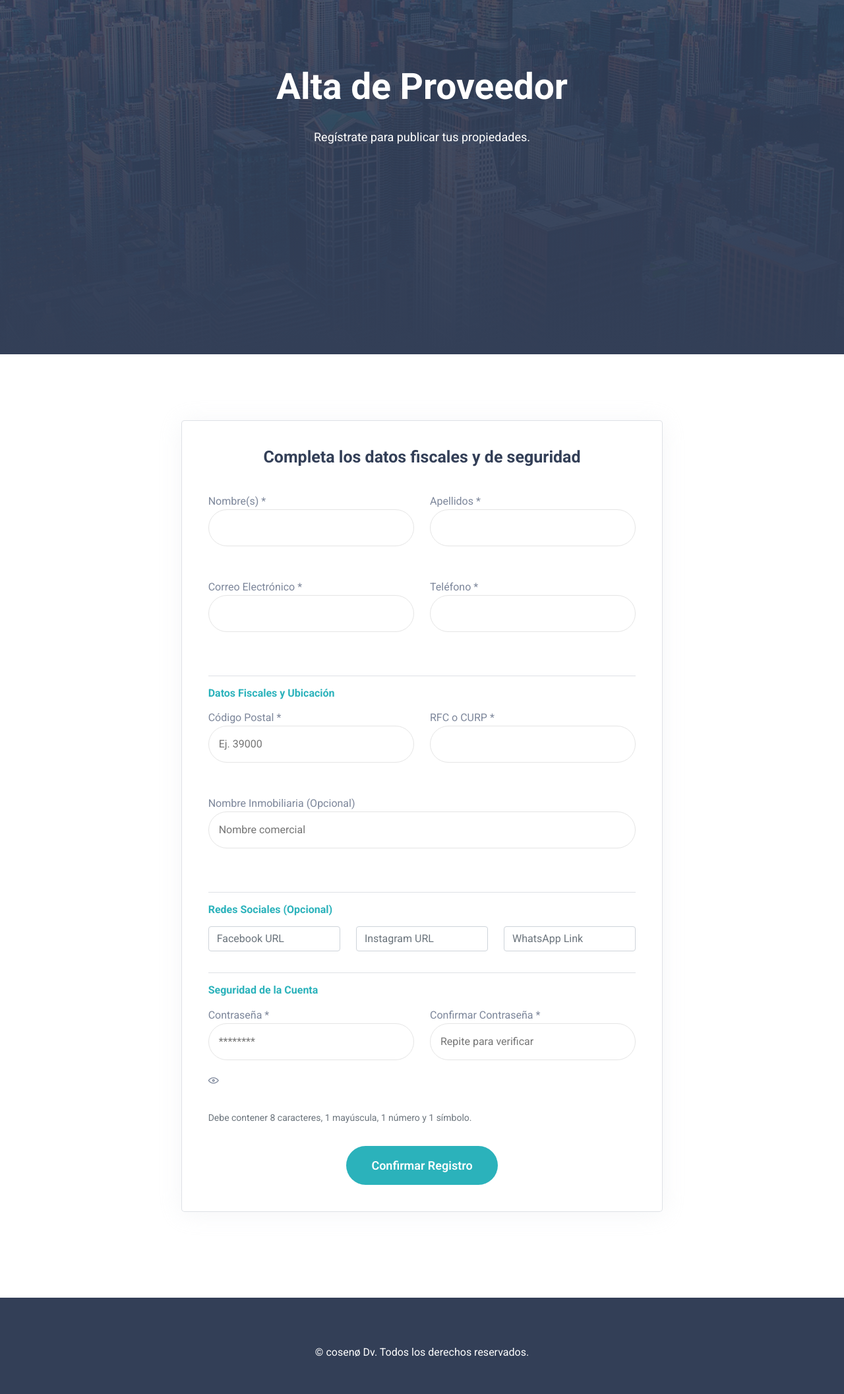
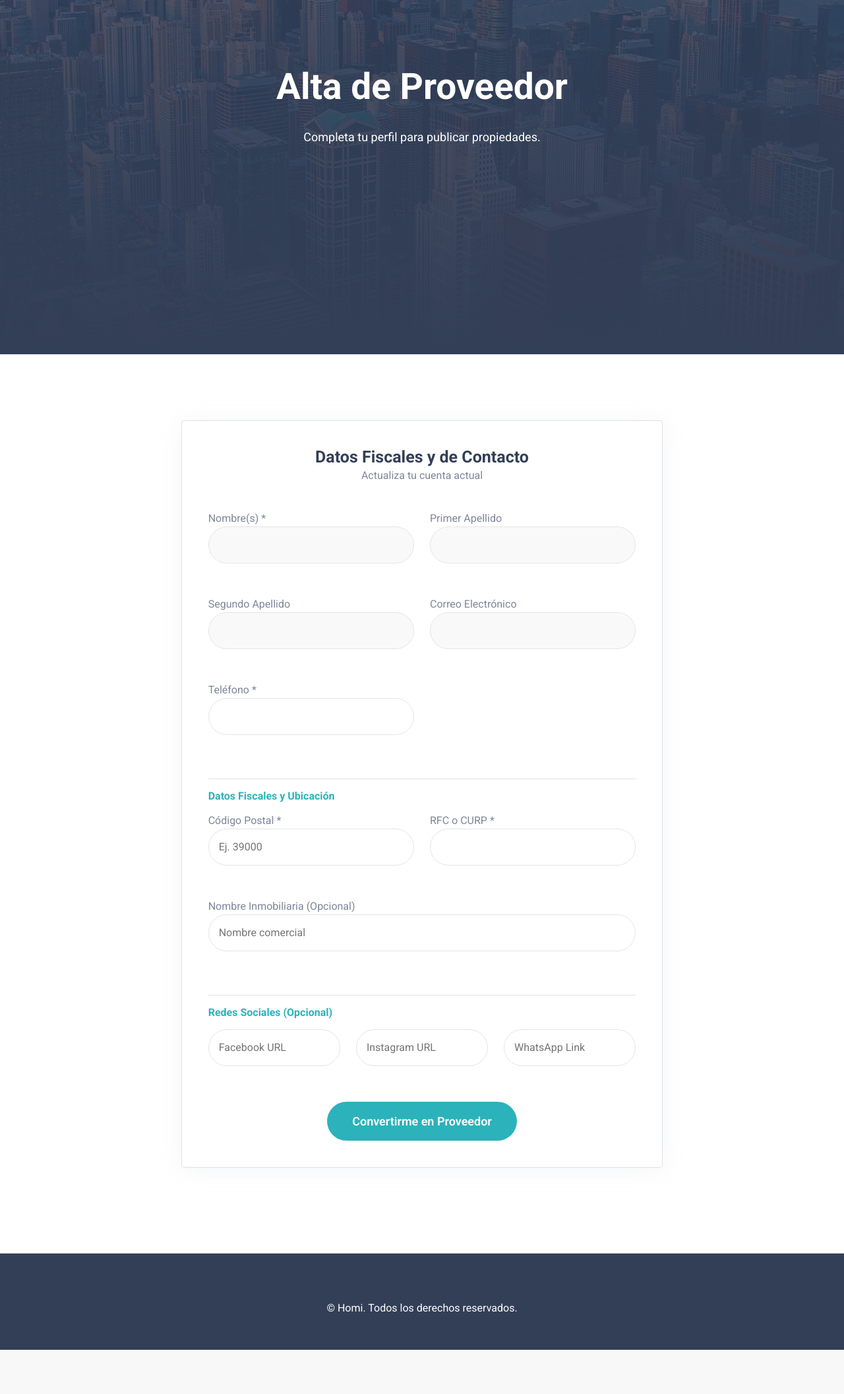
Before and after one commit to angelito05/Homi, a Flask app: template src/templates/registro_proveedor.html in a window 1280 px wide. Shown: the part 281-2394 px from the top of the page at 66% size. After the commit the page ends 2327 px from the top, so only its background shows below. Run offline with Flask 3, Linux system fonts and the light colour scheme; the template is opened without the code that fills it, so the values that code supplies are empty; some libraries are stand-ins or nearby versions.

Commit message:
mejoras de funcion

```diff
--- a/app.py
+++ b/app.py
@@ -123,88 +123,51 @@ def registro():
     # GET: mostrar formulario
     return render_template("registro.html")
 
+# En app.py
+
 @app.route('/registro_proveedor', methods=['GET', 'POST'])
 def registro_proveedor():
-    # Si es GET, mostramos el formulario
-    if request.method == 'GET':
-        # Pasamos los datos de sesión (si existen) para pre-llenar
-        datos_usuario = {}
-        if "usuario_id" in session:
-            # Buscamos los datos frescos de la BD
-            import consultas # Asegúrate de tener esto o usar mongo directamente
-            usuario_db = usuarios.find_one({"_id": ObjectId(session["usuario_id"])}) if "usuario_id" in session else None
-            if usuario_db:
-                datos_usuario = usuario_db
+    # 1. SEGURIDAD: Solo usuarios logueados pueden entrar aquí
+    if "usuario_id" not in session:
+        flash("Por favor, inicia sesión como cliente antes de registrarte como proveedor.", "error")
+        return redirect(url_for("home")) # O a login
 
-        return render_template('registro_proveedor.html', user={})
+    usuario_id = ObjectId(session["usuario_id"])
 
-    # Si es POST (Enviaron el formulario)
+    # 2. PROCESAR FORMULARIO (POST)
     if request.method == 'POST':
         data = request.form.to_dict()
-        correo = data.get("correo_electronico")
-        contrasena = data.get("contrasena")
 
-        # Validar confirmación de contraseña (solo si está creando cuenta nueva o cambiando pass)
-        if data.get("contrasena") and data["contrasena"] != data.get("confirmar_contrasena"):
-             flash("Las contraseñas no coinciden.", "error")
-             return render_template('registro_proveedor.html', user=data)
+        # Preparamos solo los campos nuevos/actualizables
+        datos_actualizar = {
+            "telefono": data.get("telefono"),
+            "codigo_postal": data.get("codigo_postal"),
+            "rfc_curp": data.get("rfc_curp"),
+            "nombre_inmobiliaria": data.get("inmobiliaria"),
+            "url_facebook": data.get("url_facebook"),
+            "url_instagram": data.get("url_instagram"),
+            "url_whatsapp": data.get("url_whatsapp"),
 
-        # VALIDAR CONTRASEÑA SEGURA
-        if not validar_contrasena_segura(data["contrasena"]):
-            flash("La contraseña no es segura (Faltan mayúsculas, números o símbolos).", "error")
-            return render_template('registro_proveedor.html', user=data)
-
-        usuario_existente = usuarios.find_one({"correo_electronico": correo})
-
-        datos_extra = {
-            "telefono": data.get("telefono"),
-            "codigo_postal": data.get("codigo_postal"), # NUEVO
-            "rfc_curp": data.get("rfc_curp"),           # NUEVO
-            "nombre_inmobiliaria": data.get("inmobiliaria", ""),
-            "url_facebook": data.get("url_facebook", ""),
-            "url_instagram": data.get("url_instagram", ""),
-            "url_whatsapp": data.get("url_whatsapp", ""),
+            # CAMBIO DE ROL
+            "rol": "proveedor",
             "verificado": False
         }
 
-        if usuario_existente:
-            # Validar que la contraseña coincida con la de la BD para confirmar identidad
-            if not bcrypt.check_password_hash(usuario_existente["contrasena"], contrasena):
-                flash("Contraseña incorrecta. Para convertir tu cuenta, ingresa tu contraseña actual.", "error")
-                return render_template('registro_proveedor.html', user=data)
+        # ACTUALIZAMOS EL REGISTRO EXISTENTE
+        usuarios.update_one(
+            {"_id": usuario_id},
+            {"$set": datos_actualizar}
+        )
 
-            # Actualizar rol y datos
-            usuarios.update_one(
-                {"_id": usuario_existente["_id"]},
-                {
-                    "$set": {
-                        "rol": "proveedor",
-                        **datos_extra # Desempaqueta los datos extra aquí
-                    }
-                }
-            )
-            # Actualizar sesión para que el cambio de rol se refleje inmediatamente
-            session["rol"] = "proveedor"
-            flash("¡Felicidades! Ahora eres proveedor.", "success")
-            return redirect(url_for("home")) # Redirigir a Home (Inicio)
+        # Actualizamos la sesión
+        session["rol"] = "proveedor"
+        flash("¡Felicidades! Tu cuenta ahora es de Proveedor.", "success")
+        return redirect(url_for("dashboard"))
 
-        else:
-            # Usuario Nuevo
-            hashed_password = bcrypt.generate_password_hash(contrasena).decode("utf-8")
-            nuevo_proveedor = {
-                "nombre": data["nombre"],
-                "primer_apellido": data["primer_apellido"],
-                "segundo_apellido": data.get("segundo_apellido", ""),
-                "correo_electronico": correo,
-                "contrasena": hashed_password,
-                "rol": "proveedor",
-                "estado": "activo",
-                "fecha_registro": datetime.now(),
-                **datos_extra
-            }
-            usuarios.insert_one(nuevo_proveedor)
-            flash("Registro de proveedor exitoso.", "success")
-            return redirect(url_for("index"))
+    # 3. CARGAR DATOS (GET)
+    usuario_db = usuarios.find_one({"_id": usuario_id})
+    # Pasamos 'user' al template para que llene los inputs automáticamente
+    return render_template('registro_proveedor.html', user=usuario_db)
 
 
 @app.route("/perfil", methods=["GET", "POST"])
--- a/src/templates/registro_proveedor.html
+++ b/src/templates/registro_proveedor.html
@@ -6,16 +6,16 @@
     <title>Homi - Registro de Proveedores</title>
     <meta name="viewport" content="width=device-width, initial-scale=1">
 
-    <link rel="shortcut icon" href="static/images/logoHomi.png" type="image/png">
+    <link rel="shortcut icon" href="{{ url_for('static', filename='images/logoHomi.png') }}" type="image/png">
 
-    <link rel="stylesheet" href="static/css/animate.css">
-    <link rel="stylesheet" href="static/css/tiny-slider.css">
-    <link rel="stylesheet" href="static/css/glightbox.min.css">
-    <link rel="stylesheet" href="static/css/LineIcons.2.0.css">
-    <link rel="stylesheet" href="static/css/selectr.css">
-    <link rel="stylesheet" href="static/css/nouislider.css">
-    <link rel="stylesheet" href="static/css/bootstrap-5.0.5-alpha.min.css">
-    <link rel="stylesheet" href="static/css/style.css">
+    <link rel="stylesheet" href="{{ url_for('static', filename='CSS/animate.css') }}">
+    <link rel="stylesheet" href="{{ url_for('static', filename='CSS/tiny-slider.css') }}">
+    <link rel="stylesheet" href="{{ url_for('static', filename='CSS/glightbox.min.css') }}">
+    <link rel="stylesheet" href="{{ url_for('static', filename='CSS/LineIcons.2.0.css') }}">
+    <link rel="stylesheet" href="{{ url_for('static', filename='CSS/selectr.css') }}">
+    <link rel="stylesheet" href="{{ url_for('static', filename='CSS/nouislider.css') }}">
+    <link rel="stylesheet" href="{{ url_for('static', filename='CSS/bootstrap-5.0.5-alpha.min.css') }}">
+    <link rel="stylesheet" href="{{ url_for('static', filename='CSS/style.css') }}">
 
     <style>
         .login-area .single-input input {
@@ -28,6 +28,12 @@
         }
         .login-area .single-input input:focus {
             border-color: #2BB2BB;
+        }
+        /* Clase extra para inputs bloqueados */
+        .input-readonly {
+            background-color: #f9f9f9;
+            color: #777;
+            cursor: not-allowed;
         }
     </style>
 </head>
@@ -82,7 +88,7 @@
                 <div class="mx-auto col-lg-9 col-xl-9 col-md-10">
                     <div class="text-center hero-content">
                         <h1 class="mb-30 wow fadeInUp" data-wow-delay=".2s" style="color: #fff;">Alta de Proveedor</h1>
-                        <p class="wow fadeInUp" data-wow-delay=".4s" style="color: #fff;">Regístrate para publicar tus propiedades.</p>
+                        <p class="wow fadeInUp" data-wow-delay=".4s" style="color: #fff;">Completa tu perfil para publicar propiedades.</p>
                     </div>
                 </div>
             </div>
@@ -96,7 +102,8 @@
                     <div class="login-content box-style" style="padding: 40px;">
 
                         <div class="text-center mb-40">
-                            <h3>Completa los datos fiscales y de seguridad</h3>
+                            <h3>Datos Fiscales y de Contacto</h3>
+                            <p>Actualiza tu cuenta actual</p>
                         </div>
 
                         {% with messages = get_flashed_messages(with_categories=true) %}
@@ -109,29 +116,37 @@
 
                         <form action="{{ url_for('registro_proveedor') }}" method="POST">
                             <input type="hidden" name="csrf_token" value="{{ csrf_token() }}">
+
                             <div class="row">
                                 <div class="col-md-6">
                                     <div class="single-input mb-30">
                                         <label>Nombre(s) *</label>
-                                        <input type="text" name="nombre" value="{{ user.get('nombre', '') }}" required>
+                                        <input type="text" name="nombre" value="{{ user.nombre }}" readonly class="input-readonly">
                                     </div>
                                 </div>
                                 <div class="col-md-6">
                                     <div class="single-input mb-30">
-                                        <label>Apellidos *</label>
-                                        <input type="text" name="primer_apellido" value="{{ user.get('primer_apellido', '') }}" required>
+                                        <label>Primer Apellido</label>
+                                        <input type="text" name="primer_apellido" value="{{ user.primer_apellido }}" readonly class="input-readonly">
                                     </div>
                                 </div>
                                 <div class="col-md-6">
                                     <div class="single-input mb-30">
-                                        <label>Correo Electrónico *</label>
-                                        <input type="email" name="correo_electronico" value="{{ user.get('correo_electronico', '') }}" required {% if session.get('usuario_id') %}readonly style="background-color: #eee;"{% endif %}>
+                                        <label>Segundo Apellido</label>
+                                        <input type="text" name="segundo_apellido" value="{{ user.segundo_apellido }}" readonly class="input-readonly">
                                     </div>
                                 </div>
                                 <div class="col-md-6">
                                     <div class="single-input mb-30">
+                                        <label>Correo Electrónico</label>
+                                        <input type="email" name="correo_electronico" value="{{ user.correo_electronico }}" readonly class="input-readonly">
+                                    </div>
+                                </div>
+
+                                <div class="col-md-6">
+                                    <div class="single-input mb-30">
                                         <label>Teléfono *</label>
-                                        <input type="tel" name="telefono" value="{{ user.get('telefono', '') }}" required>
+                                        <input type="tel" name="telefono" value="{{ user.telefono }}" required>
                                     </div>
                                 </div>
 
@@ -140,93 +155,58 @@
                                 <div class="col-md-6">
                                     <div class="single-input mb-30">
                                         <label>Código Postal *</label>
-                                        <input type="number" name="codigo_postal" placeholder="Ej. 39000" required>
+                                        <input type="number" name="codigo_postal" placeholder="Ej. 39000" value="{{ user.codigo_postal }}" required>
                                     </div>
                                 </div>
                                 <div class="col-md-6">
                                     <div class="single-input mb-30">
                                         <label>RFC o CURP *</label>
-                                        <input type="text" name="rfc_curp" value="{{ user.get('rfc_curp', '') }}" required style="text-transform: uppercase;">
+                                        <input type="text" name="rfc_curp" value="{{ user.rfc_curp }}" required style="text-transform: uppercase;">
                                     </div>
                                 </div>
                                 <div class="col-md-12">
                                     <div class="single-input mb-30">
                                         <label>Nombre Inmobiliaria (Opcional)</label>
-                                        <input type="text" name="inmobiliaria" placeholder="Nombre comercial">
+                                        <input type="text" name="inmobiliaria" value="{{ user.nombre_inmobiliaria }}" placeholder="Nombre comercial">
                                     </div>
                                 </div>
 
                                 <div class="col-12"><hr> <h6 class="mb-3 theme-color">Redes Sociales (Opcional)</h6></div>
                                 <div class="col-md-4">
-                                    <input type="text" name="url_facebook" placeholder="Facebook URL" class="form-control mb-3">
+                                    <input type="text" name="url_facebook" value="{{ user.url_facebook }}" placeholder="Facebook URL" class="single-input mb-30" style="width:100%; border-radius:30px; padding:15px; border:1px solid #e5e5e5;">
                                 </div>
                                 <div class="col-md-4">
-                                    <input type="text" name="url_instagram" placeholder="Instagram URL" class="form-control mb-3">
+                                    <input type="text" name="url_instagram" value="{{ user.url_instagram }}" placeholder="Instagram URL" class="single-input mb-30" style="width:100%; border-radius:30px; padding:15px; border:1px solid #e5e5e5;">
                                 </div>
                                 <div class="col-md-4">
-                                    <input type="text" name="url_whatsapp" placeholder="WhatsApp Link" class="form-control mb-3">
+                                    <input type="text" name="url_whatsapp" value="{{ user.url_whatsapp }}" placeholder="WhatsApp Link" class="single-input mb-30" style="width:100%; border-radius:30px; padding:15px; border:1px solid #e5e5e5;">
                                 </div>
 
-                                <div class="col-12"><hr> <h6 class="mb-3 theme-color">Seguridad de la Cuenta</h6></div>
-                                <div class="col-md-6">
-                                    <div class="single-input mb-30 password-container">
-                                        <label>Contraseña *</label>
-                                        <input type="password" name="contrasena" id="passProv" required placeholder="********">
-                                        <i class="lni lni-eye toggle-password" onclick="togglePass('passProv', this)"></i>
-                                    </div>
-                                </div>
-
-                                <div class="col-md-6">
-                                    <div class="single-input mb-30">
-                                        <label>Confirmar Contraseña *</label>
-                                        <input type="password" name="confirmar_contrasena" required placeholder="Repite para verificar">
-                                    </div>
-                                </div>
-                                    <p class="small text-muted mb-30">
-                                        {% if session.get('usuario_id') %}
-                                            Confirma tu contraseña actual para autorizar el cambio a proveedor.
-                                        {% else %}
-                                            Debe contener 8 caracteres, 1 mayúscula, 1 número y 1 símbolo.
-                                        {% endif %}
-                                    </p>
-                                </div>
-
-                                <div class="col-12 text-center">
-                                    <button type="submit" class="main-btn btn-hover">Confirmar Registro</button>
+                                <div class="col-12 text-center mt-4">
+                                    <button type="submit" class="main-btn btn-hover">Convertirme en Proveedor</button>
                                 </div>
                             </div>
                         </form>
-                        <script>
-                            function togglePass(inputId, icon) {
-                                const input = document.getElementById(inputId);
-                                if (input.type === "password") {
-                                    input.type = "text";
-                                    icon.style.color = "#2BB2BB";
-                                } else {
-                                    input.type = "password";
-                                    icon.style.color = "#7C869A";
-                                }
-                            }
-                        </script>
                     </div>
                 </div>
             </div>
         </div>
     </section>
+
     <footer class="footer-area pt-50 pb-50" style="background: #333F57;">
         <div class="container">
             <div class="text-center">
-                <p style="color: #fff;">&copy; cosenø Dv. Todos los derechos reservados.</p>
+                <p style="color: #fff;">&copy; Homi. Todos los derechos reservados.</p>
             </div>
         </div>
     </footer>
 
-    <script src="static/js/bootstrap.bundle-5.0.0.alpha-min.js"></script>
-    <script src="static/js/tiny-slider.js"></script>
-    <script src="static/js/wow.min.js"></script>
-    <script src="static/js/glightbox.min.js"></script>
-    <script src="static/js/selectr.min.js"></script>
-    <script src="static/js/nouislider.js"></script>
-    <script src="static/js/main.js"></script>
+    <script src="{{ url_for('static', filename='js/bootstrap.bundle-5.0.0.alpha-min.js') }}"></script>
+    <script src="{{ url_for('static', filename='js/tiny-slider.js') }}"></script>
+    <script src="{{ url_for('static', filename='js/wow.min.js') }}"></script>
+    <script src="{{ url_for('static', filename='js/glightbox.min.js') }}"></script>
+    <script src="{{ url_for('static', filename='js/selectr.min.js') }}"></script>
+    <script src="{{ url_for('static', filename='js/nouislider.js') }}"></script>
+    <script src="{{ url_for('static', filename='js/main.js') }}"></script>
 </body>
 </html>
```
Also changed, not shown: src/templates/Inicio.html (+34 -24 lines).
